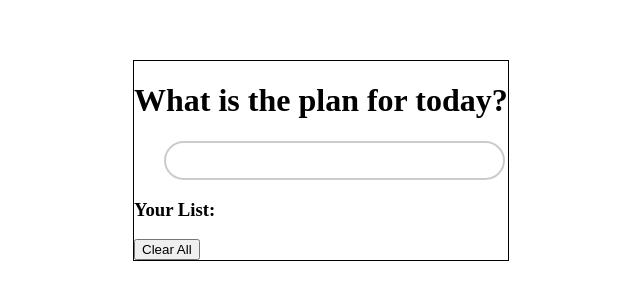
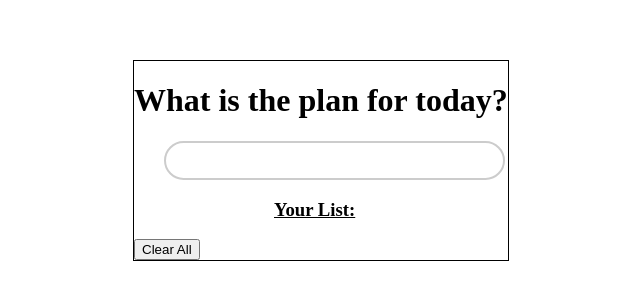
Before and after one commit to blairad/Todo_mk2, a plain HTML site: page todo.html in a window 1280 px wide. Shown: the part 290-590 px from the top of the page, without its empty margins (407-1047 px from the left). Drawn offline with Linux system fonts and the light colour scheme.

Commit message:
wee bit more css to header

```diff
--- a/todo.css
+++ b/todo.css
@@ -14,3 +14,7 @@
     padding-left: 150px;
     margin-left:30px;
 }
+#header{
+    padding-left: 140px;
+    text-decoration: underline;
+  }
```
